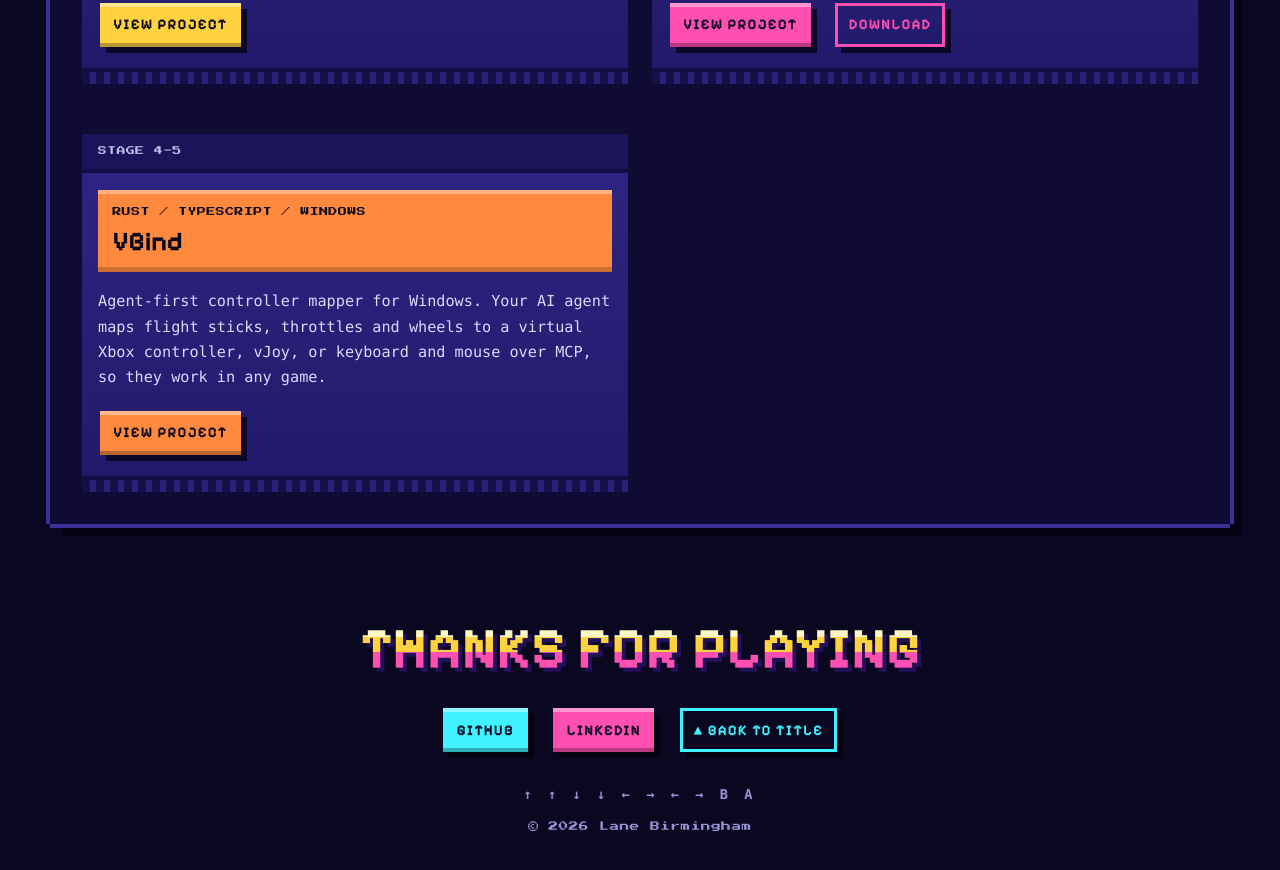
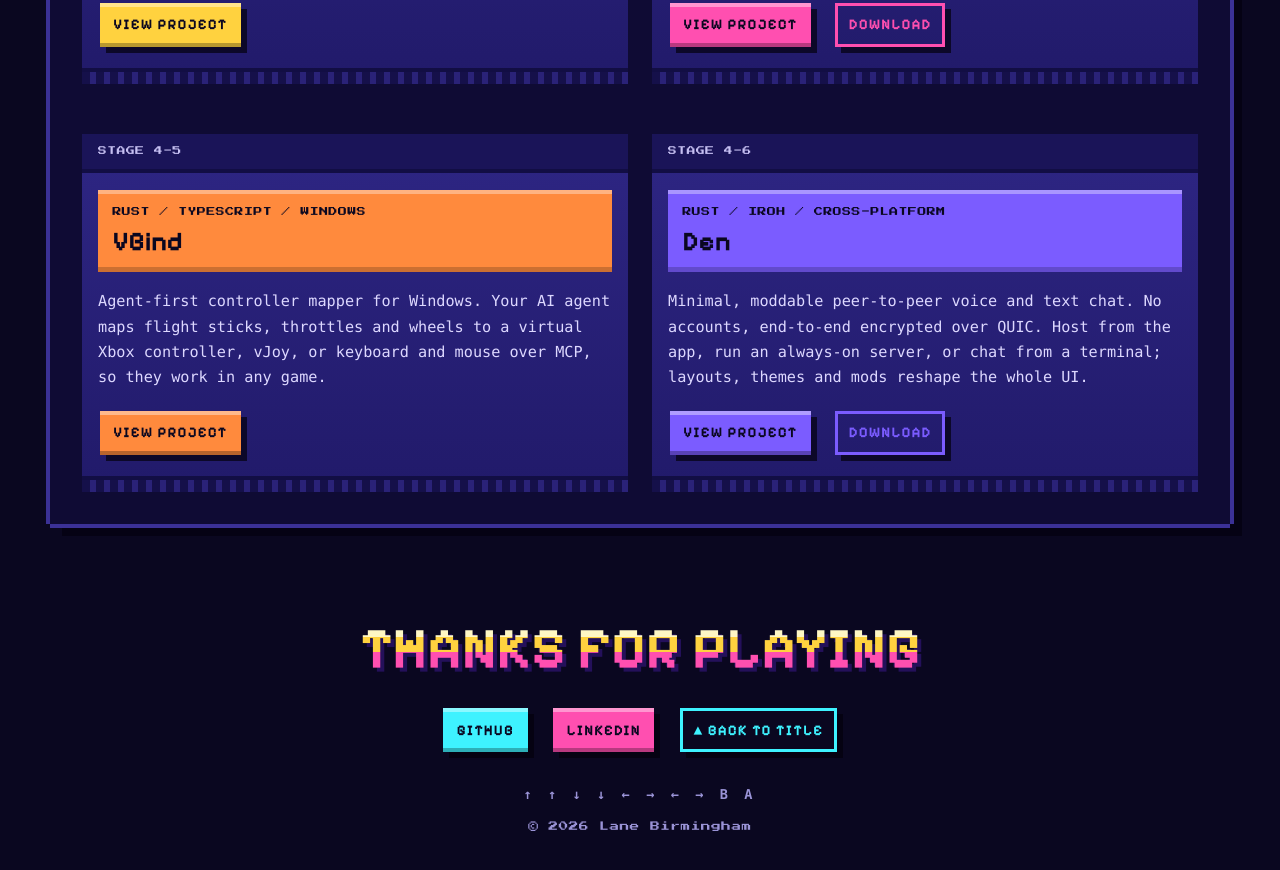
Before and after one commit to LaneBirmingham/LaneBirmingham.github.io, a plain HTML site: page index.html in a window 1280 px wide. Shown: the part 3355-4225 px from the top of the page. Drawn offline with Linux system fonts and the light colour scheme; a web font is replaced by a local one.

Commit message:
feat: add Den to public projects

```diff
--- a/index.html
+++ b/index.html
@@ -382,6 +382,37 @@
                   <div class="cart-ridges" aria-hidden="true"></div>
                 </article>
               </li>
+              <li class="level" data-reveal style="--d: 5">
+                <article class="cart" style="--c: var(--violet); --cg: rgba(123, 92, 255, 0.35)">
+                  <div class="cart-top" aria-hidden="true"><span>Stage 4-6</span><span class="cart-enter">Press enter</span></div>
+                  <div class="cart-label">
+                    <p class="cart-stack">Rust / iroh / Cross-platform</p>
+                    <h3>Den</h3>
+                  </div>
+                  <p class="cart-desc">
+                    Minimal, moddable peer-to-peer voice and text chat. No accounts, end-to-end
+                    encrypted over QUIC. Host from the app, run an always-on server, or chat from a
+                    terminal; layouts, themes and mods reshape the whole UI.
+                  </p>
+                  <div class="cart-links">
+                    <a
+                      class="btn btn--sm cart-link"
+                      href="https://github.com/LaneBirmingham/den"
+                      target="_blank"
+                      rel="noreferrer"
+                      >View project</a
+                    >
+                    <a
+                      class="btn btn--sm btn--ghost"
+                      href="https://github.com/LaneBirmingham/den/releases/latest"
+                      target="_blank"
+                      rel="noreferrer"
+                      >Download</a
+                    >
+                  </div>
+                  <div class="cart-ridges" aria-hidden="true"></div>
+                </article>
+              </li>
             </ul>
           </div>
         </section>
```
